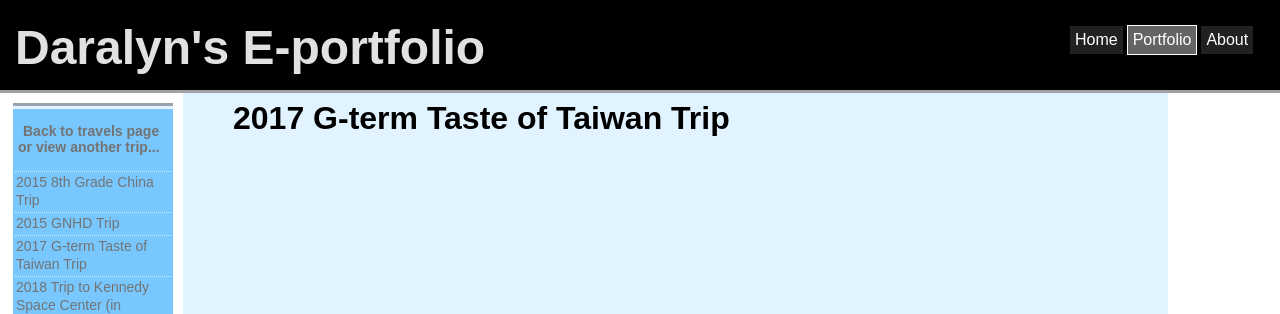
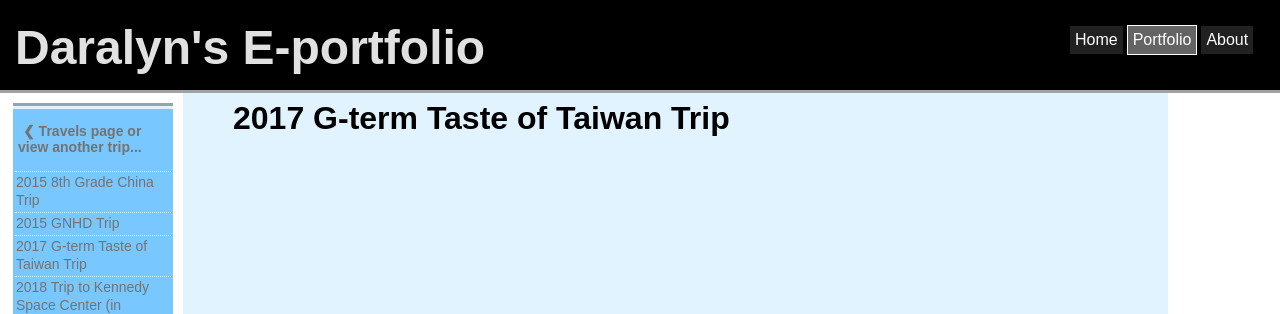
Before and after one commit to daralyn/daralyn.github.io, a Jekyll site: the page built from portfolio/travels/2017taiwan.html, in a window 1280 px wide. Shown: the top 314 px of the page. Built offline with Jekyll 4.4.1, drawn with Linux system fonts in a browser that asks for light colours.

Commit message:
Update 2017taiwan.html

```diff
--- a/portfolio/travels/2017taiwan.html
+++ b/portfolio/travels/2017taiwan.html
@@ -3,7 +3,7 @@ layout: portfolio
 title: Daralyn's 2017 G-term Taste of Taiwan Trip
 ---
 <div class="sidebar">
-	<h3 class="sidelinkbig"><a class="sidebarheadlink" href="https://daralyn.github.io/portfolio/travels/"> Back to travels page</a> or view another trip... </h3>
+	<h3 class="sidelinkbig"><a class="sidebarheadlink" href="https://daralyn.github.io/portfolio/travels/travelings.html"> ❮ Travels page</a> or view another trip... </h3>
 		<table>
 			<tbody>
 				<!--
```
